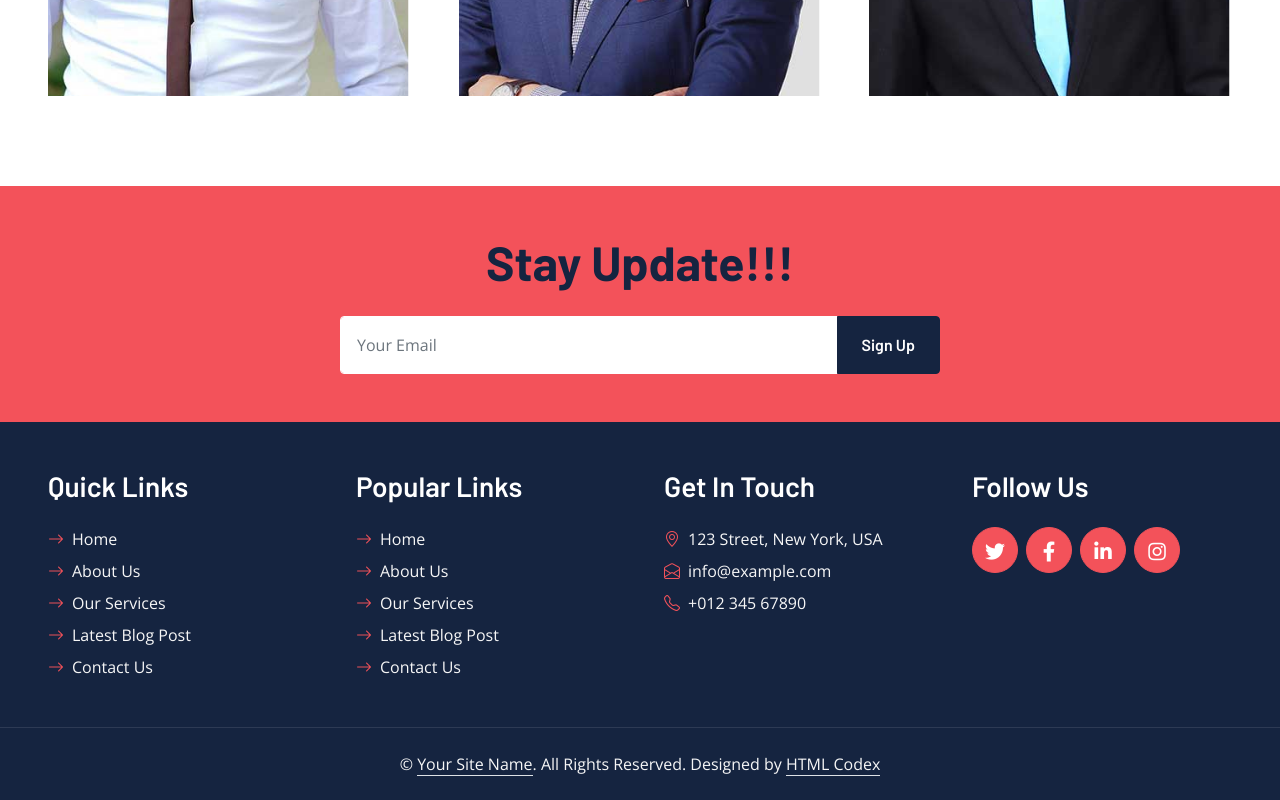
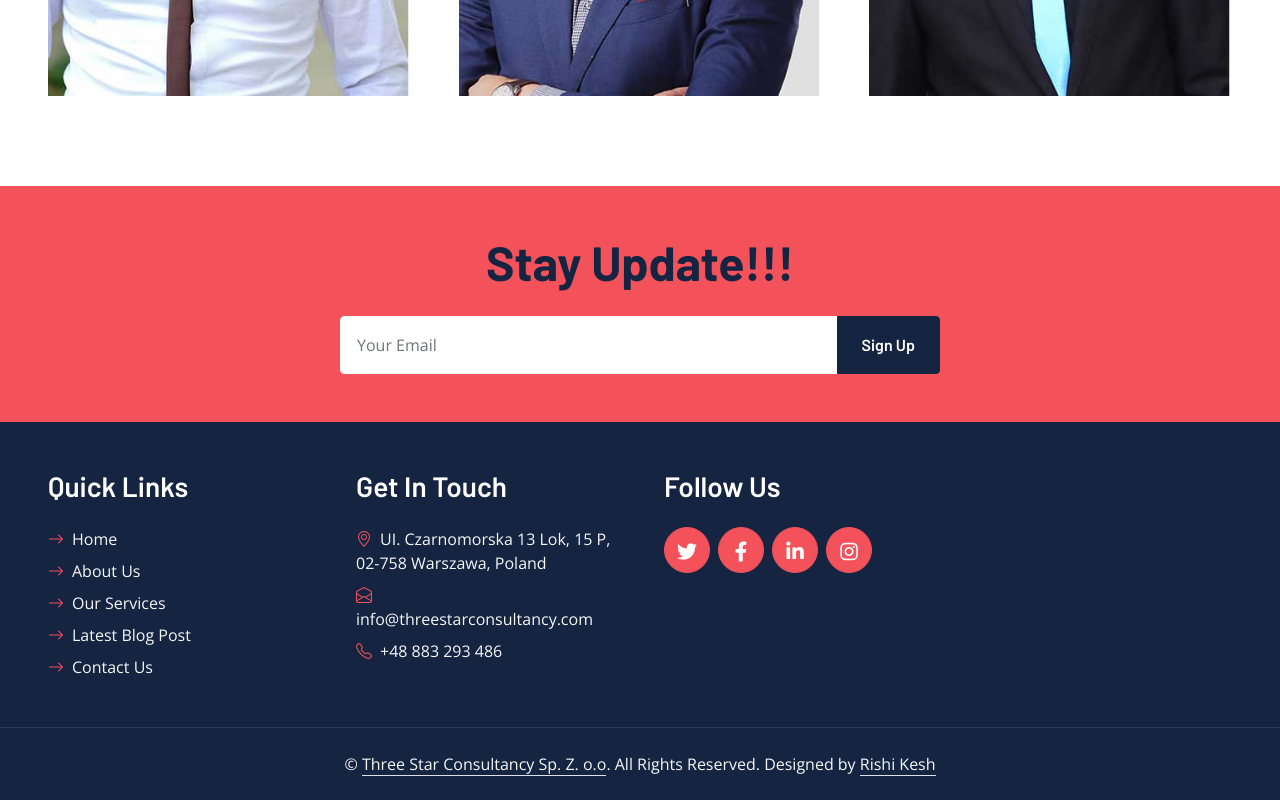
Before and after one commit to dashrishikeshan/tscpl, a plain HTML site: page about.html in a window 1280 px wide. Shown: the part 1453-2253 px from the top of the page. Drawn offline with nearby package versions, Linux system fonts and the light colour scheme.

Commit message:
update abot

```diff
--- a/about.html
+++ b/about.html
@@ -211,7 +211,8 @@
                 <a class="text-secondary" href="#"><i class="bi bi-arrow-right text-primary me-2"></i>Contact Us</a>
             </div>
         </div>
-            <div class="col-lg-3 col-md-6">
+        <!-- Quick Links Hidden -->
+        <!-- <div class="col-lg-3 col-md-6">
             <h3 class="text-white mb-4">Popular Links</h3>
             <div class="d-flex flex-column justify-content-start">
                 <a class="text-secondary mb-2" href="#"><i class="bi bi-arrow-right text-primary me-2"></i>Home</a>
@@ -220,12 +221,12 @@
                 <a class="text-secondary mb-2" href="#"><i class="bi bi-arrow-right text-primary me-2"></i>Latest Blog Post</a>
                 <a class="text-secondary" href="#"><i class="bi bi-arrow-right text-primary me-2"></i>Contact Us</a>
             </div>
-            </div>
-            <div class="col-lg-3 col-md-6">
+        </div> -->
+        <div class="col-lg-3 col-md-6" >
             <h3 class="text-white mb-4">Get In Touch</h3>
-                <p class="mb-2"><i class="bi bi-geo-alt text-primary me-2"></i>123 Street, New York, USA</p>
-                <p class="mb-2"><i class="bi bi-envelope-open text-primary me-2"></i>info@example.com</p>
-                <p class="mb-0"><i class="bi bi-telephone text-primary me-2"></i>+012 345 67890</p>
+            <p class="mb-2"><i class="bi bi-geo-alt text-primary me-2"></i>UI. Czarnomorska 13 Lok, 15 P, 02-758 Warszawa, Poland </p>
+            <p class="mb-2"><i class="bi bi-envelope-open text-primary me-2"></i>info@threestarconsultancy.com</p>
+            <p class="mb-0"><i class="bi bi-telephone text-primary me-2"></i>+48 883 293 486</p>
         </div>
         <div class="col-lg-3 col-md-6">
             <h3 class="text-white mb-4">Follow Us</h3>
@@ -239,7 +240,7 @@
     </div>
 </div>
 <div class="container-fluid bg-dark text-secondary text-center border-top py-4 px-5" style="border-color: rgba(256, 256, 256, .1) !important;">
-        <p class="m-0">&copy; <a class="text-secondary border-bottom" href="#">Your Site Name</a>. All Rights Reserved. Designed by <a class="text-secondary border-bottom" href="https://htmlcodex.com">HTML Codex</a></p>
+    <p class="m-0">&copy; <a class="text-secondary border-bottom" href="#">Three Star Consultancy Sp. Z. o.o</a>. All Rights Reserved. Designed by <a class="text-secondary border-bottom" href="">Rishi Kesh</a></p>
 </div>
 <!-- Footer End -->
 
```
Lines whose indentation alone changed are shown as unchanged.
